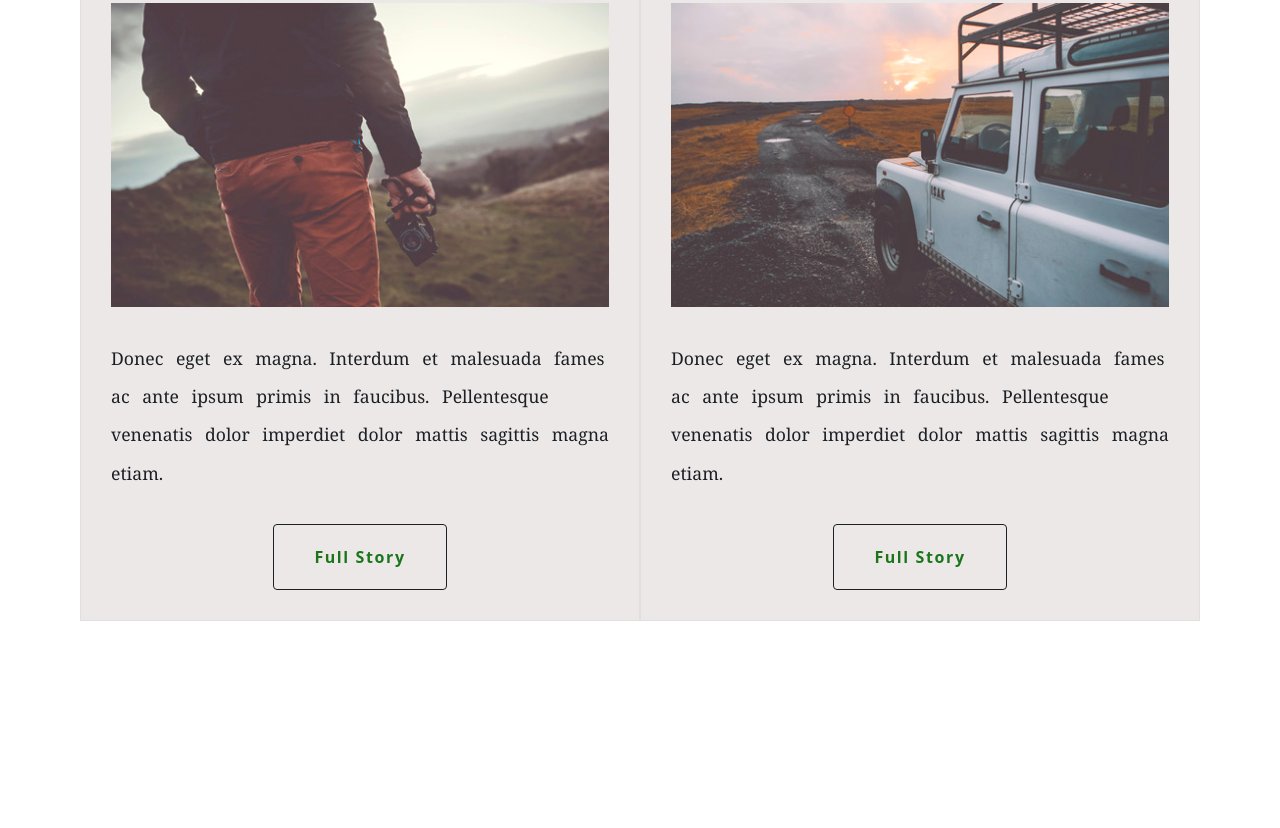
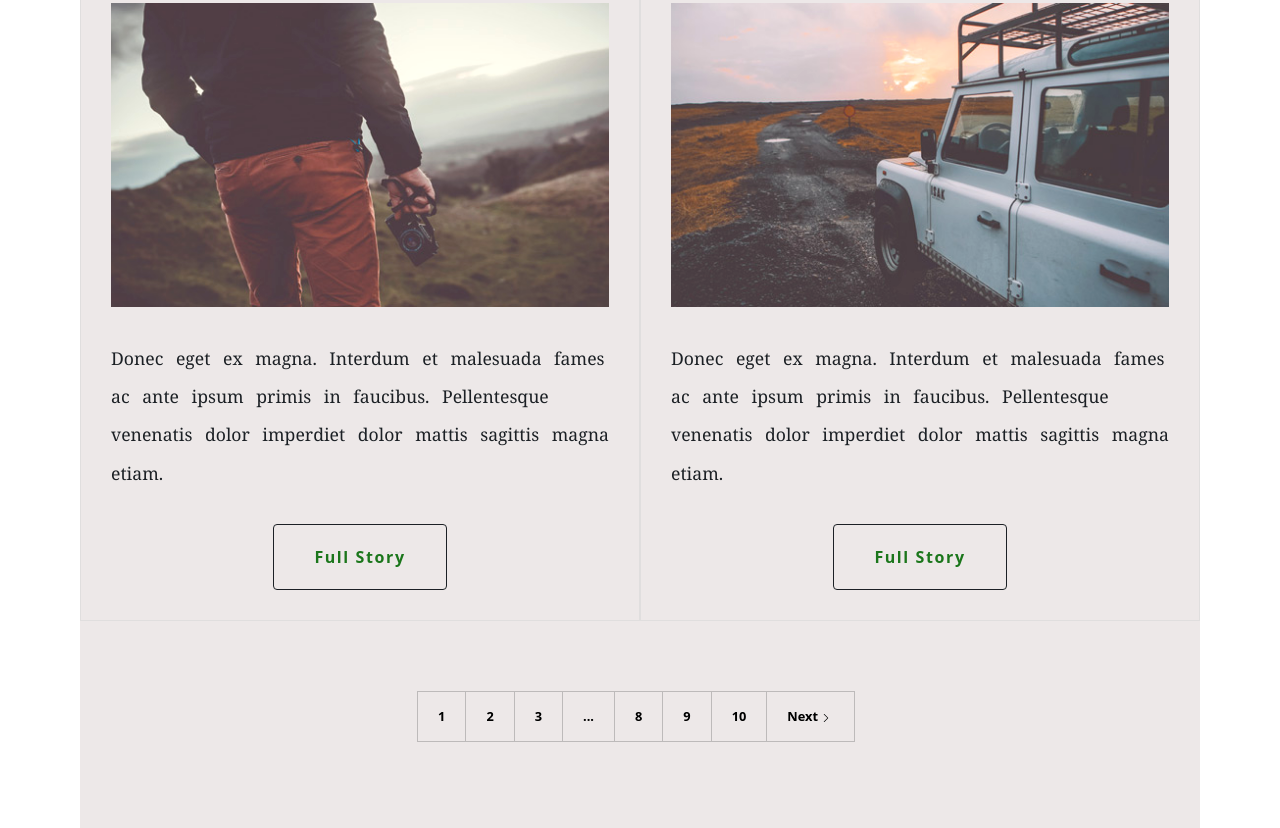
Before and after one commit to crcravi66/html-practices, a plain HTML site: page docs/index1.html in a window 1280 px wide. Shown: the part 4078-4906 px from the top of the page. Before the commit the page ends 4699 px from the top, so only its background shows below. Drawn offline with nearby package versions, Linux system fonts and the light colour scheme; files whose address does not match are found by name.

Commit message:
footer toolbar section completed

```diff
--- a/docs/index1.css
+++ b/docs/index1.css
@@ -266,3 +266,36 @@ h1{
       color: white;
       border-color: aliceblue;
 }
+                                        /*button toolbar section*/
+
+.button-section{
+    padding: 70px 20px;
+    width: 100%;
+    display: flex;
+    justify-content: center;
+    align-items: center;
+    align-content: center;
+}
+.button-section .toolbar-button .btn{
+    border-radius: 0;
+    border: 1.5px solid rgb(182, 179, 179);
+    font-size: 0.8rem;
+    padding: 15px 20px;
+    font-weight: 700;
+    text-align: center;
+    color: black;
+}
+.button-section .toolbar-button .btn:hover{
+    color:rgb(20, 105, 233) ;
+    border: 2px solid rgb(20, 105, 233);
+    background-color:white;
+}
+.button-section .toolbar-button .btn:focus{
+    background-color: rgb(182, 179, 179);
+    box-shadow: none;
+}
+.button-section .toolbar-button .btn svg{
+    height: 10px;
+    font-weight:900;
+
+}
--- a/docs/index1.html
+++ b/docs/index1.html
@@ -139,9 +139,25 @@
         </div>
 
                             <!--button toolbar section-->
+        <div class=" button-section">
+            <div class="btn-toolbar mb-3 next-page " role="toolbar" aria-label="Toolbar with button groups">
+               <div class="btn-group me-2 toolbar-button" role="group " aria-label="First group">
+                  <button type="button" class="btn btn-outline-secondary">1</button>
+                  <button type="button" class="btn btn-outline-secondary">2</button>
+                  <button type="button" class="btn btn-outline-secondary">3</button>
+                  <button type="button" class="btn btn-outline-secondary">...</button>
+                  <button type="button" class="btn btn-outline-secondary">8</button>
+                  <button type="button" class="btn btn-outline-secondary">9</button>
+                  <button type="button" class="btn btn-outline-secondary">10</button>
+                  <button type="button" class="btn btn-outline-secondary">Next<svg xmlns="http://www.w3.org/2000/svg" width="16" height="16" fill="currentColor" class="bi bi-chevron-right" viewBox="0 0 16 16">
+                    <path fill-rule="evenodd" d="M4.646 1.646a.5.5 0 0 1 .708 0l6 6a.5.5 0 0 1 0 .708l-6 6a.5.5 0 0 1-.708-.708L10.293 8 4.646 2.354a.5.5 0 0 1 0-.708"/>
+                  </svg></button>
+                </div>
+            </div>
+        </div>
+        <footer>
 
-
-        </div>
+        </footer>
 
 
     </div>
```
